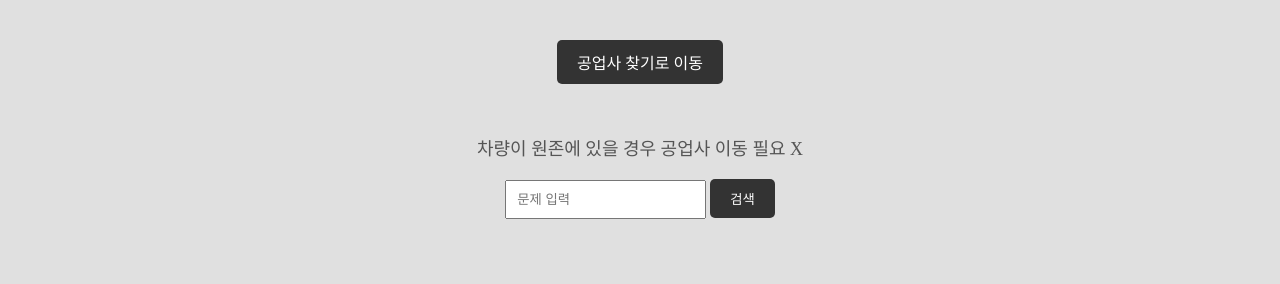
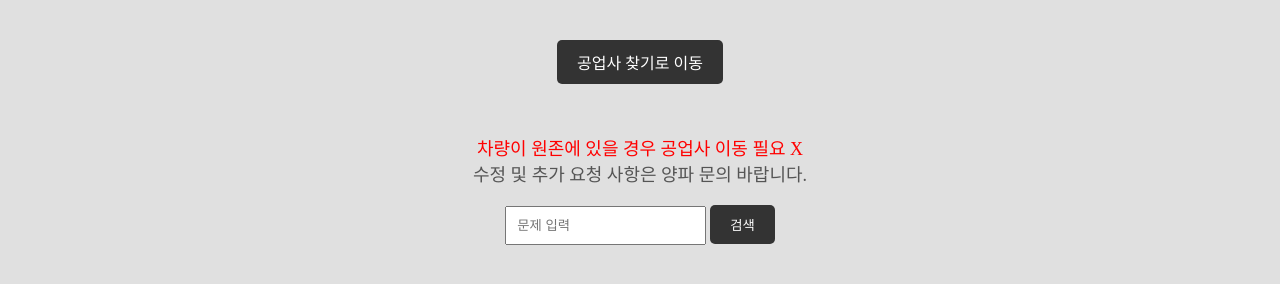
Before and after one commit to taejunekwon/subfindmap, a plain HTML site: page index.html in a window 1280 px wide. Shown: the part 76-360 px from the top of the page. Drawn offline with Linux system fonts and the light colour scheme.

Commit message:
서브 2 코드

```diff
--- a/index.html
+++ b/index.html
@@ -93,7 +93,8 @@
 
 
     <div class="center-text">
-       차량이 원존에 있을 경우 공업사 이동 필요 X
+        <font color="red"> 차량이 원존에 있을 경우 공업사 이동 필요 X</font><br>
+       수정 및 추가 요청 사항은 양파 문의 바랍니다.
     </div>
 
     <!-- 추가된 드롭다운과 검색 창, 결과 텍스트 영역 -->
```
